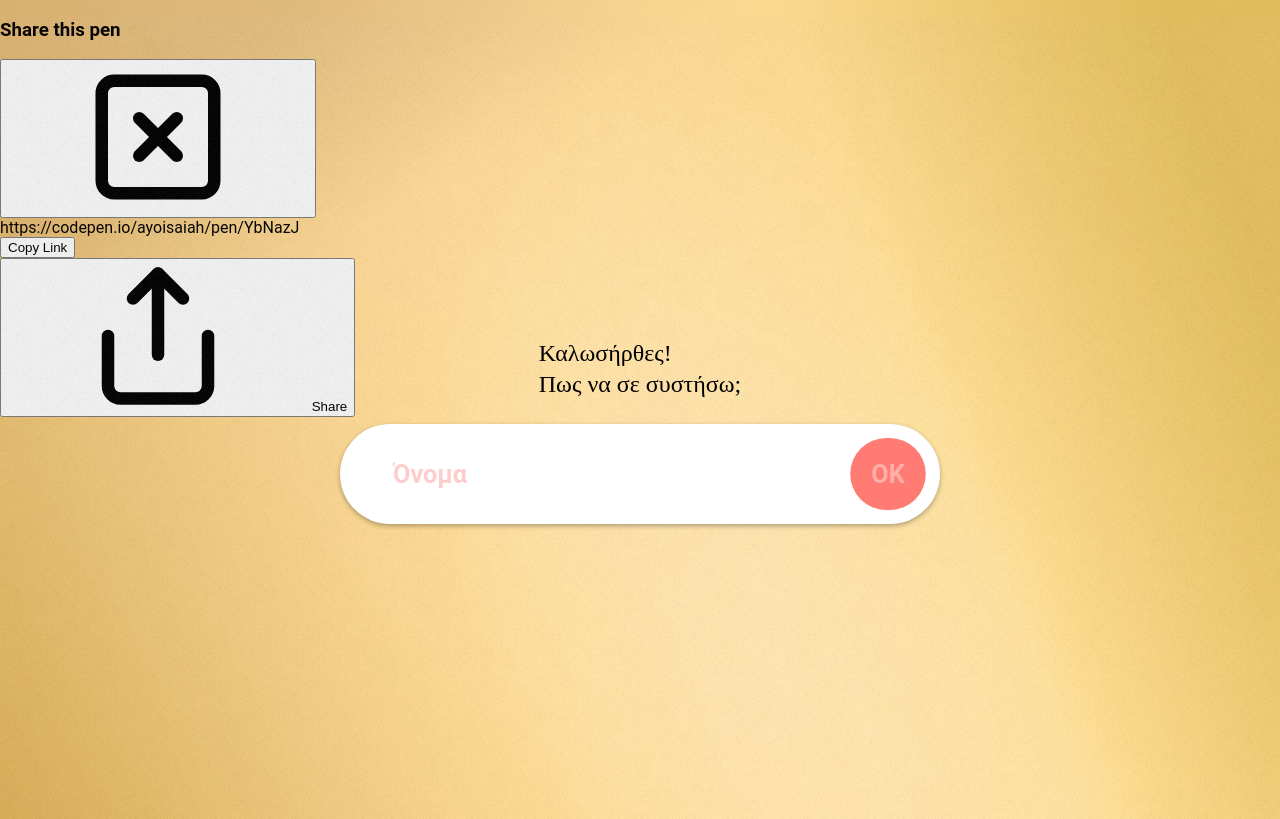
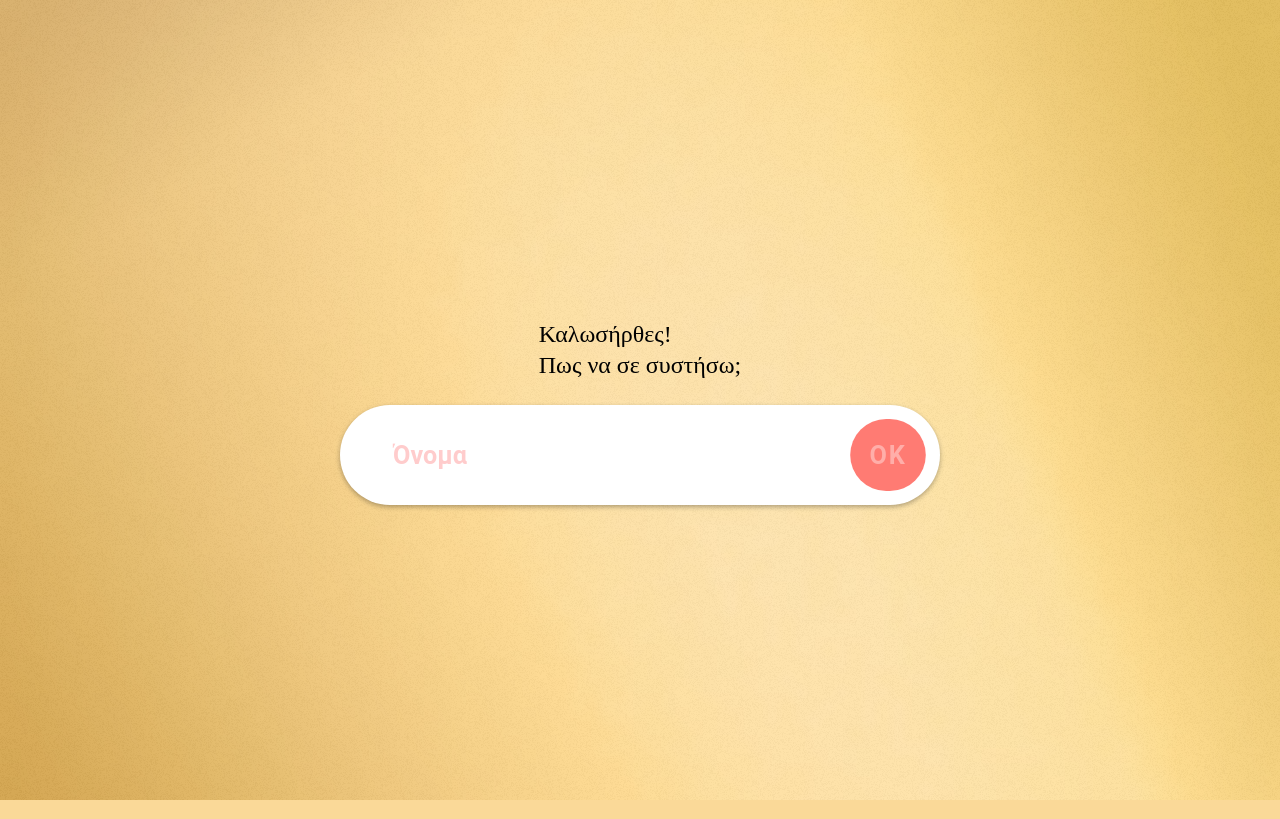
Before and after one commit to mei-li/tsougkrizo, a FastAPI app: page / in a window 1280 px wide. Run offline with FastAPI, Linux system fonts and the light colour scheme.

Commit message:
fixed the share icon and more

```diff
--- a/static/script.js
+++ b/static/script.js
@@ -16,6 +16,9 @@ var invitationbutton = document.getElementById("button-invitation");
 var nicknamefield = document.getElementById('nickname');
 var buttonnewinvitation = document.getElementById("button-new-invitation");
 var buttonreset = document.getElementById("button-reset");
+const shareDialog = document.querySelector('.share-dialog');
+const closeButton = document.querySelector('.close-button');
+const copyButton = document.querySelector('.copy-link');
 
 nicknamefield.addEventListener('keydown', function (e) {if (e.key === "Enter" && nicknamefield.checkValidity()) {
   console.log(nicknamefield.checkValidity());
@@ -38,7 +41,8 @@ if (global.error != ''){
   handle_invalid_game();
 }
 
-function connect() {
+function connect(onurl) {
+  //here
   // Websocket handling
   ws = new WebSocket(ws_url);
   var parsed_data;
@@ -70,7 +74,7 @@ function connect() {
     console.log(parsed_data['invitation_url']);
     //dummy test for whether there is a URL in the response. Will need changes if websocket ever returns anything else
     if ("invitation_url" in parsed_data){
-      connecting_waiting_room(parsed_data);
+      onurl(parsed_data["invitation_url"]);
     } else if ("outcome" in parsed_data)
     {
       global.opponent_nickname = parsed_data.opponent;
@@ -91,11 +95,68 @@ function handle_invalid_game(){
   init_error_page();
 }
 
+function closedialog(){
+  shareDialog.classList.remove('is-open');
+  connecting_waiting_room();
+}
+
+closeButton.addEventListener('click', event => {
+  closedialog();
+});
+
+copyButton.addEventListener('click', event => {
+  var copyText = document.getElementById("copied-url");
+  copyText.select();
+  copyText.setSelectionRange(0, 99999);
+  document.execCommand("copy");
+  closedialog();
+  console.log("copied link");
+});
 
 invitationbutton.addEventListener('click', function(e) {
-  connect();
+  //if ($("#copied-url").hasClass("socket-open")){
+    //it's a re-send button
+    //displayShare();
+  //} else {
+    //if NO .socket-open class on the DOM tree, the sockets haven't returned an address yet
+    //so we assume it hasn't even opened (bug:there is time-gap - it might simply be that it hasn't returned yet)
+  if ($("#copied-url").attr("value")){
+    displayShare();
+  }
+  else {
+    connect(displayShare);
+  }
   e.preventDefault();
 });
+
+function displayShare(shareablelink){
+    //11  if (shareablelink) {
+    //this means it was returned by connect() with friend_url, oh spaghetti!
+    //1   $("#copied-url").attr("value",shareablelink);
+    //1   $("#copied-url").addClass("socket-open");
+    //1 } else {
+    //else, assume this was the re-send button and there was enough time
+    //to build get the friend_url
+    //in other words assume this is the re-send button calling it
+    /*1  if ($("#copied-url").hasClass("socket-open")){
+    1    setTimeout(function() {
+    1    }, 750);
+    1  }*/
+    $("#copied-url").attr("value", shareablelink);
+
+  if (navigator.share) {
+    navigator.share({
+       title: 'Πρόσκληση για τσούγκρισμα',
+       url: shareablelink
+    }).then(() => {
+      console.log('Thanks for sharing!');
+      connecting_waiting_room();
+    })
+    .catch(console.error);
+  } else {
+    shareDialog.classList.add('is-open');
+  }
+}
 
 function setnickname_and_progress(e) {
   e.preventDefault();
@@ -119,20 +180,20 @@ function init_waiting_room()
   if (global.is_host) {
     $('#button-invitation').addClass('active');
     $("#page-waiting-room .instructions").html("Στείλε μια πρόσκληση σε ενα φίλο ώστε να τσουγκρίσετε το αυγό σας παρέα");
-    $('#button-invitation p').html("Αποστολή");
+    $('#button-invitation p').html("Αποστολή <svg><use href=\"#share-icon\"></use></svg>");
   } else{
-    console.log('init waiting room Here is the friend ')
+    console.log('init waiting room here is the friend ')
     $('#button-invitation').removeClass('active');
-    connecting_waiting_room(null);//don't ask to send invite, skip straight to connecting!
+    connecting_waiting_room();//don't ask to send invite, skip straight to connecting!
   }
 }
 
-function connecting_waiting_room(friend_url)
+function connecting_waiting_room()
 {
   if (global.is_host){
     $("#button-invitation p").html("Επαναποστολή");
     $("#page-waiting-room .instructions").html("Αναμονή σύνδεσης, <br> μην κλείσεις αυτό το παράθυρο</p>");
-    $("#page-waiting-room .notes").html("<p> Μπορείς να ξαναστείλεις την πρόσκληση αντιγράφοντας χειροκίνητα τον σύνδεσμο </p><p class=\"light-text\">"+friend_url["invitation_url"]+"</p><p>ή πατώντας παρακάτω</p>");
+    $("#page-waiting-room .notes").html("<p> Μπορείς να ξαναστείλεις την πρόσκληση</p>");
   }else{
     console.log('Connect waiting room Here is the friend ')
     connect();
--- a/static/style.css
+++ b/static/style.css
@@ -367,3 +367,112 @@ p.instructions, .c-fake-button p {
   min-width: 3em;
   background-color: #ff7b73;
 }
+
+/*
+-----------------------
+web share API codepen
+https://codepen.io/ayoisaiah/pen/YbNazJ
+*/
+.hidden {
+	display: none;
+}
+
+svg {
+	width: 20px;
+	height: 20px;
+	margin-right: 7px;
+}
+
+button, .button {
+	display: inline-flex;
+	align-items: center;
+	justify-content: center;
+	height: auto;
+	padding-top: 8px;
+	padding-bottom: 8px;
+	color: #777;
+	text-align: center;
+	font-size: 14px;
+	font-weight: 500;
+	line-height: 1.1;
+	letter-spacing: 2px;
+	text-transform: capitalize;
+	text-decoration: none;
+	white-space: nowrap;
+	border-radius: 4px;
+	border: 1px solid #ddd;
+	cursor: pointer;
+}
+
+button:hover, .button:hover {
+	border-color: #cdd;
+}
+
+.share-button, .copy-link {
+	padding-left: 30px;
+	padding-right: 30px;
+}
+
+.share-button, .share-dialog {
+	position: absolute;
+	top: 50%;
+	left: 50%;
+	transform: translate(-50%, -50%);
+}
+
+.share-dialog {
+	display: none;
+	width: 95%;
+	max-width: 500px;
+	box-shadow: 0 8px 16px rgba(0,0,0,.15);
+	z-index: -1;
+	border: 1px solid #ddd;
+	padding: 20px;
+	border-radius: 4px;
+	background-color: #fff;
+}
+
+.share-dialog.is-open {
+	display: block;
+	z-index: 999;
+}
+
+header {
+	display: flex;
+	justify-content: space-between;
+	margin-bottom: 20px;
+}
+
+/*.targets {
+	display: grid;
+	grid-template-rows: 1fr 1fr;
+	grid-template-columns: 1fr 1fr;
+	grid-gap: 20px;
+	margin-bottom: 20px;
+}*/
+
+.close-button {
+	background-color: transparent;
+	border: none;
+	padding: 0;
+}
+
+.close-button svg {
+	margin-right: 0;
+}
+
+.link {
+	display: flex;
+	justify-content: center;
+	align-items: center;
+	padding: 10px;
+	border-radius: 4px;
+	background-color: #eee;
+}
+
+.export-url {
+	margin-right: 15px;
+	overflow: hidden;
+	text-overflow: ellipsis;
+	white-space: nowrap;
+}
--- a/templates/player.html.jinja2
+++ b/templates/player.html.jinja2
@@ -64,21 +64,22 @@
 	<div class="share-container" style="">
 		<div class="share-dialog">
 			<header>
-				<h3 class="dialog-title">Share this pen</h3>
+				<h3 class="dialog-title">Στείλτε τον παρακάτω σύνδεσμο</h3>
 				<button class="close-button"><svg><use href="#close"></use></svg></button>
 			</header>
 			<div class="link">
-				<div class="pen-url">https://codepen.io/ayoisaiah/pen/YbNazJ</div>
-				<button class="copy-link">Copy Link</button>
+				<div class="export-url"><input type="text" id="copied-url"></div>
+				<button class="copy-link">Αντιγραφή</button>
 			</div>
 		</div>
+		<!--- ToDo: add share app button value="Τσούγκρισε αυγά με την παρέα σου με λίγα μόλις κλικ ανοίγοντας το tsougkrizo! {{ url_for("get") }} -->
 
-		<button class="share-button" type="button" title="Share this article">
+		<!-- <button class="share-button" type="button" title="Συνδέσμος Πρόσκλησης">
 		<svg>
 			<use href="#share-icon"></use>
 		</svg>
 		<span>Share</span>
-		</button>
+		</button>-->
 
 		<svg class="hidden">
 		<defs>
```
